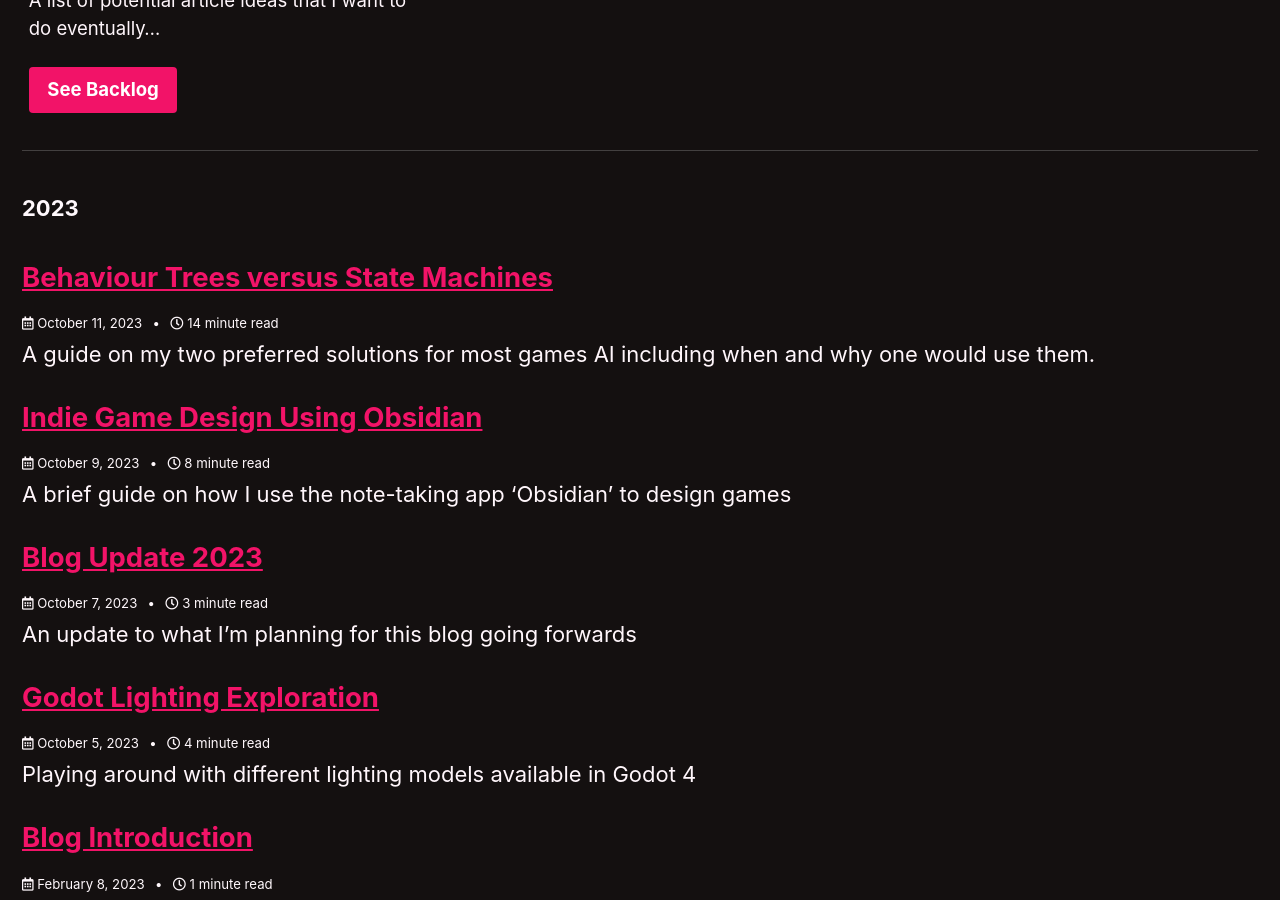
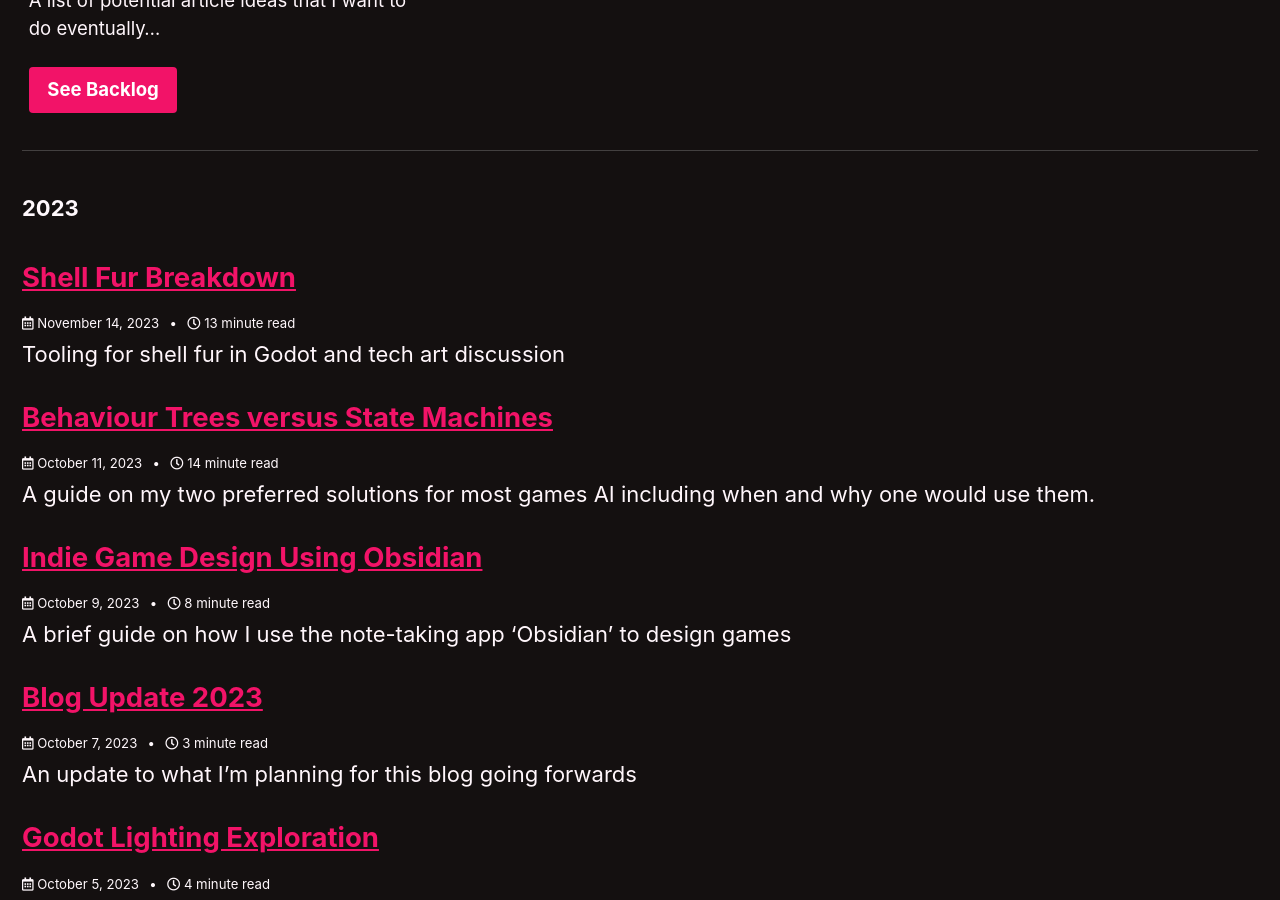
Before and after one commit to QueenOfSquiggles/queenofsquigglesweb, a Jekyll site: the page built from _pages/home.md, in a window 1280 px wide and 900 px high, scrolled down 794 px. Built offline with Jekyll 4.4.1, drawn with Linux system fonts in a browser that asks for light colours; cached includes are drawn as plain includes; some of the changed lines change nothing that is shown.

Commit message:
Updated some configs and wrote the shell fur post

```diff
--- a/_config.yml
+++ b/_config.yml
@@ -116,7 +116,7 @@ author:
   links:
     - label: "Mastodon (Fediverse)"
       icon: "fab fa-fw fa-mastodon"
-      url: "https://tech.lgbt/@queenofsquiggles"
+      url: "https://blobfox.coffee/@queenofsquiggles"
     - label: "GitHub"
       icon: "fab fa-fw fa-github"
       url: "https://github.com/QueenOfSquiggles"
@@ -129,7 +129,7 @@ footer:
   links:
   - label: "Mastodon (Fediverse)"
     icon: "fab fa-fw fa-mastodon"
-    url: "https://tech.lgbt/@queenofsquiggles"
+    url: "https://blobfox.coffee/@queenofsquiggles"
   - label: "GitHub"
     icon: "fab fa-fw fa-github"
     url: "https://github.com/QueenOfSquiggles"
--- a/_pages/home.md
+++ b/_pages/home.md
@@ -56,4 +56,4 @@ feature_row:
 {% endfor %}
 
 <!--I want my website verified on my mastodon, but I'd really prefer the link isn't prominent unless I can style it better-->
-<a hidden rel="me" href="https://tech.lgbt/@queenofsquiggles">Mastodon</a>
+<a hidden rel="me" href="https://blobfox.coffee/@queenofsquiggles">Mastodon</a>
--- /dev/null
+++ b/_posts/2023-11-14-shell-fur-breakdown.md
@@ -0,0 +1,142 @@
+---
+title: "Shell Fur Breakdown"
+excerpt: "Tooling for shell fur in Godot and tech art discussion"
+layout: single
+last_modified_at: 2023-11-14
+
+header:
+    caption: "Main Example"
+    actions:
+        -   label: "Source Code"
+            url: "https://github.com/QueenOfSquiggles/squiggles-fur"
+
+categories:
+  - Tech
+tags:
+  - godot
+  - tech discussion
+
+gallery:
+ - url: /assets/images/shell-fur-plugin/demo_pbr.png
+   image_path: /assets/images/shell-fur-plugin/demo_pbr.png
+   alt: "Showing how the fur can be given PBR data such as metalness and roughness"
+ - url: /assets/images/shell-fur-plugin/demo_physics.gif
+   image_path: /assets/images/shell-fur-plugin/demo_physics.gif
+   alt: "A gif showing how the fur reacts to movement"
+ - url: /assets/images/shell-fur-plugin/demo_texture.gif
+   image_path: /assets/images/shell-fur-plugin/demo_texture.gif
+   alt: "A give showing how the fur can be given texturing"
+ - url: /assets/images/shell-fur-plugin/fuzzy.gif
+   image_path: /assets/images/shell-fur-plugin/fuzzy.gif
+   alt: ""
+---
+
+# What happened???
+Well you see a little youtuber called "Acerola" made a [little video](https://youtu.be/9dr-tRQzij4) and put out a challenge. As a creature fueled by an unholy combination of caffeine and raw impulse, I had to take on this "Acerola Furry Challenge" and exceed.
+
+# The Challenge
+
+Acerola's original video did a breakdown for how shell fur works and demonstrated how to get it working in Unity. As an elite Godot game dev, I was able to port most of it over quite easily. Acerola's challenge was to implement the fur rendering he demonstrated in the video, and then extend the functionality in at least one key way.
+
+{% include tenor.html data-postid="8246706" data-aspect-ratio="1.43103" width="50%" url='https://tenor.com/view/anime-goku-dbz-dragon-ball-super-saiyan-gif-8246706' caption="Goku from Dragon Ball Z power up to 'super saiyin'" fallback="https://media.tenor.com/XfrqyR_-jzIAAAAC/anime-goku.gif" %}
+
+
+# Well what is "Shell Fur"?
+
+> If you already know Shell Fur and just wanna get to the results, you don't need to read this.
+
+Shell Fur is named for the way it implements fur rendering. It utilizes a common method for sub-vertex geometry visualization. If you do work with 3D game development and/or tech art, you are probably at least familiar with normal maps, and possibly parallax rendering (height maps) for materials. Both add extra visual detail without requiring extra vertices. Shell fur does a similar effect by layering multiple meshes on top of each other and selectively discarding specific pixels based on some kind of algorithm.
+Essentially, if you break the UV coordinates into a smaller grid and then discard pixels at the edges of each cell, you would get a square fur, similar to what Acerola references in the game *Viva Pinata*. By doing a little extra math you can discard anything outside of a circle in the cell. Then going out along the layers you can shrink the size of the circle. With enough layers, this creates a visual effect that resembles strands of fur.
+Something that is incredibly helpful about this method is that while it does increase the vertex count, it does so by such a small margin compared to the details provided. Because we do a lot of our calculations on the pixel level, for a game where furry objects can't be looked at too closely, it can look quite realistic while not incurring too much of a performance hit.
+Of course I love games with style and I found that it can quite easily create stylized effects as well.
+
+{% include tenor.html data-postid="16777119058470997423" data-aspect-ratio="0.985944" width="50%" url='https://tenor.com/view/boykisser-gif-16777119058470997423' caption="The 'boykisser' meme character smirking" fallback="https://media.tenor.com/6NRM5QqZja8AAAAC/boykisser.gif" %}
+
+# So what did I do?
+
+First, I simply wanted to get fur working. So I made a ~~simple~~ system that would make duplicates of the mesh and extrude every single vertex slightly out based on the provided "strand length" and "shell count". Through that we could make the layers, or shells, very easily. Additionally, it felt appropriate to be placing fur on a character rather than on a cube or sphere. So I searched "furry" into sketchfab and found a League of Legends character called "Kindred". So I used this mesh and it actually didn't work.
+
+## How do extrusions work?
+
+I used a nifty tool in Godot called `MeshDataTool`, which has some lovely documentation. Basically it can load a surface from one mesh, perform manipulations on the data, and then push that new mesh to a mesh object (which could be the original mesh but it wasn't in this case). So what I did is I loaded each surface and iterated throught the vertices. The `MeshDataTool` provides a lookup to get all face indices touching a given vertex index. Then I got the normals of each connected face and averaged them out. I normalized the average normal and then multiplied it by the shell layer depth. The original vertex is then offset by that value and we move to the next one.
+
+I'm actually really interested to see what kinds of fun procedural mesh generation I can do with the `MeshDataTool` in the future. I believe I could push new vertex data to it should I have something interesting for it. Maybe I could even make a voxel renderer with greedy tiling?
+
+## It's rigged!
+
+So the character model was rigged for an animation, which I thought would be cool to try to make the fur work properly with it. However something about how rigged meshes work means that the original mesh would be properly deformed by the skeleton and the fur meshes would not. It actually resulted in the fur shell meshes doing a T-pose while laying on the ground behind the properly rendering character. Which was quite frustrating. I am not terribly familiar with how skeleton rigs and mesh deforms actually work in terms of the mesh data, so I decided to just strip the rig and make it a static mesh.
+
+With the stripped mesh, everything was working wonderfully.
+
+Next I took on working on different systems that could make the fur look nicer.
+
+{% include tenor.html data-postid="17657676" data-aspect-ratio="1.31687" width="50%" url='https://tenor.com/view/wow-t-posing-spin-vocaloid-hatsune-miku-gif-17657676' caption="A Hatsune Miku model in a t-pose rotating" fallback="https://media.tenor.com/EcSoC2eQGZMAAAAC/wow-t-posing.gif" %}
+
+
+## Shader improvements
+
+I wanted to make the fur look nicer, and one way to do that was to use some fun shader stuff. In Godot 4 we have `instance uniform` variables in shaders which are uniform values that can be assigned on a per-`MeshInstance3D` basis. So I was able to give each shell layer information on what percentage of the depth it was at and also assigning strand colours. Realistically, the strand colours didn't need to be on a per-instance basis, but I did it so...yeah.
+
+## Simulation improvements
+
+So you may have noticed that the fur doesn't really do anything and just sticks straight out. So what I wanted to do was add a basic physics simulation, especially a better one than Acerola made in the video (sorry not surry, bud). I used some basic physics lerping and damped the physics affect factor based on a curve resource.
+
+### Godot Resources Are Magical And You Better Use Them Or Else!!!
+
+{% include tenor.html data-postid="17477970" data-aspect-ratio="1.39738" width="50%" url='https://tenor.com/view/happy-cry-tears-of-joy-pokemon-team-tocket-gif-17477970' caption="Jesse from Pokemon crying happy tears" fallback="https://media.tenor.com/VAn-KzIfuvIAAAAC/happy-cry.gif" %}
+
+Something that was really awesome for me when I first moved to Godot from Unity way back in 2020 (yeah I switched before it was cool) was the sheer quantity of useful resources available to be as a developer. And the ability to just export that and use it to manipulate stuff was incredible. They've only gotten better over time. Though `Curve` is definitely a classic. It's simply a curve that supports different handle types and can have multiple vertices as well. I generally used it for making a basic smoothstep function, but the curve resource is fully customizable to change the thickness of strands along their length.
+
+I was able to use `Curve`s not only for visual thickness but also for the simulated "stiffness" of the strands along the length. What that means is that you can choose which parts of the strand are stiff and which aren't.
+
+## Working in realtime
+
+So all of this is **technically** working in real-time. One trouble is that the fur shells don't exist until the game starts and a behemoth of mesh generation is done (at startup!!!)
+
+# And then...?
+
+What comes next may surprise you... I made a plugin. Of course I made a plugin. I'm an addict for plugins. Tooling is love and tooling is life.
+
+## A Shell Fur Plugin
+
+> Recently I got to see the lovely GodotCon talk by Miguel (bitbrain) talking about tooling in Godot. It was a great talk and if you love Godot you should really check it out. One of the key things I learned from the talk (at least that is relevant here) is the difference between "addon" and "plugin" in godot. "addon" is literally just something third party. Plugins are specifically code that is registered with the engine and requires the `plugin.cfg` file for godot to handle it. Basically, all plugins are addons, but not all addons are plugins.
+
+So I got to work on a proper plugin for this shell fur. I had a few hopes, but I wasn't sure what would all work in-editor so I had to play around with.
+
+A key difference in my approach was in my programming language. For my original development, I chose to use C# since it's one of my favourite languages to use with Godot. However, for this plugin, I wanted to make it compatible with more projects (and most people don't use C# to my knowledge. Yes you may gasp now.) So this was ported to GDScript. Since, to my knowledge, there is no transpiler from C# to GDscript, I did basically rewrite everything but in a different language. On the bright side, I got to play with some of the new GDScript features introduced to recent versions of Godot such as `static var` and typed arrays.
+
+Once I had the basics up and running for the shell fur I wanted to make some spicy stuff (No, no, not that! Where's the damn spray bottle?). I wanted to see how much of the fur I could get running in the editor. That means mesh generation, real-time editing of fur properties, and physics. It turned out surprisingly well, excepting a few key areas.
+Basically, the mesh generation takes a ton of processing time (1.5 seconds in some instances). Which causes a huge stutter if I do it synchronously. But if I try to use a coroutine or a thread, I have to make sure I'm managing data access (async code is hell). I spent days just trying to get different asynchronous bits of code working. In the end I never actually got it to work. I opted to just have buttons at the top (inserted by a custom `InspectorPlugin`, which are surprisingly easy to set up!). The buttons would either trigger mesh regeneration, or purge the shell meshes. I did have to learn a bit more about editor instanced nodes. For example, if they don't have an owner, they don't save. If you don't have an `EditorInterface` reference, you can't tell the editor that it needs to be saved. Oh and that group you're using to separate out your instanced meshes out from the other meshes in the scene that really need to not be messed with? Yeah you gotta add the group slightly differently to ensure it stays when saving, else it gets purged upon reload.
+> (Lewd Joke Incoming) Plugin development is a either like sex or school team projects: either way I'm getting fucked, all that changes is if I'm having a good time or not.
+
+I had to do a lot of work trying to make the asynchronous code work and ended up failing after trying for almost an entire week. And it's probably worth mentioning that I'm currently (as of writing) unemployed. I was putting 9-10 hours a day for like 5 days into this and couldn't make it work. I want to believe there is a fundamental gap in my knowledge that is causing this problem, but I was unable to figure it out with all that time so if you know how to make it work submit a PR or something? It's open source.
+
+That rant out of the way, what I did manage to get working was basically everything else on my checklist. Additionally, I added the option to provide a texture to the fur, which would let you do more intersting stylings for the fur. And this is where the strand colours being a per-instance and not a per-material uniform gets really fun. (And it was totally on purpose and definitely not a happy accident). The instance colours are multiplied on the texture colour, which lets you have colour variations across instances of the same fur material, for example if you wanted to have a slight variation across several furry creatures. (Frankly if you wanted to make a wetness system you could modify the colour and stiffness. However currently the roughness and metalness are on a per-material basis so a shader rewrite may be needed to make that totally work as desired.) Hey speaking of shader rewrites, I made an option so the fur tool will allow you to load a custom material instead of the default material. So while the default material is pretty robust, if you want a different style you can totally do that. You could even go so far as to have a custom shader so long as the uniforms match the expected names and types.
+
+Also if you are super cool and awesome, there might be a few "easter eggs" in the plugin to find. Mainly because I can't help myself when I'm banging my head into the wall for days. I needed something fun, so now you get to deal with it. XOXO
+
+{% include tenor.html data-postid="22688840" data-aspect-ratio="1.95122" width="50%" url='https://tenor.com/view/toradora-palm-top-tiger-taiga-aisaka-anime-gif-22688840' caption="Toradora laughing with the caption 'menace to society'" fallback="https://media.tenor.com/8mUbihM7AJAAAAAC/toradora-palm-top-tiger.gif" %}
+
+
+# Future Plans
+
+I'm not entirely certain if I have any plans for this addon. I did get an issue requesting support for older Godot version, since `static var` isn't actually supported in Godot 4.0. So I rewrote some sections that would allow compatibilty for all currently available 4.X versions. If at some point people want to use it with 4.3 and there's some breaking change, I could look into upgrading it, but with projects like this I generally do a "lazy maintenance" approach. That is, because I am not personally using this tool in my own projects, I don't have any real needs for it. I could theoretically develop it forever. So instead I let it sit and if someone submits an issue I'll look into fixing it, or mark the plugin as archived/unmaintained. Really I probably have several repositories that I need to do that for, so if I ever have a boring afternoon I might have to spruce up my GitHub repos.
+
+As this plugin is MIT licensed and fully open source, anyone is free to fork it and make it their own, or even better they can do a pull request for adding new features to the plugin. But that is only really meaningful if there are a decent number of people using the plugin, and as far as I am aware the total number is zero. That could definitely just be my limited ability to see who uses my tools. I really can only see when people star the repo on GitHub. Downloads from there and from the Godot Asset Library are completely opaque and provide no insights as to whether anyone is using my tools. Which can feel disheartening at times since I can't ever be sure if all of this work is for nothing.
+
+{% include tenor.html data-postid="25463727" data-aspect-ratio="1.09622" width="50%" url='https://tenor.com/view/little-witch-academia-sucy-shrug-gif-25463727' caption="Sucy from Little Witch Academia shrugging" fallback="https://media.tenor.com/HtRb68DqNPwAAAAC/little-witch-academia-sucy.gif" %}
+
+
+# Please I beg of you...
+
+{% include tenor.html data-postid="22150014" data-aspect-ratio="0.8625" width="50%" url='https://tenor.com/view/adorable-pleading-eyes-anime-crying-gif-22150014' caption="A young anime girl with a pleading look on her face (I don't know the character or anime lol)" fallback="https://media.tenor.com/4q5OwnFZJdEAAAAC/adorable-pleading.gif" %}
+
+If you use a plugin, even once, go tell the creator(s) that you used it. Tell them how you feel about it, especially if you really enjoyed it (And maybe keep things kind and constructive if you had a negative experience). It really means a lot. Frankly, everyone who creates things for others wants to know that people are enojying it. Can you imagine what it would be like if you published a game and the platform you published on didn't have comments, views, downloads, or anything for analytics??
+While I'm on this topic, it really stretches well beyond the confines of game development! I don't talk about it much, but I recently self published a book. I spent maybe a year or two on it and to this day I have barely any insights into what people think besides my family members that tell me. Everyone who creates for others, deserves to hear that their creations sparked joy, even if it was just for a moment. Even if it was something dumb.
+
+Also the reason I don't talk a out the book much is that it had some pretty personal stuff in it that if I linked in my socials would basically doxx me. My next novel is gonna have absolutely nothing unsafe and it's gonna be published under a different pen name so I'll be totally safe to hype it up for my online friends.
+
+
+# Showcase
+
+{% include gallery layout="half" caption="Screenshots (click for larger view)" %}
```
Also changed, not shown: assets/images/shell-fur-plugin/demo_pbr.png (added), 3 other files.
